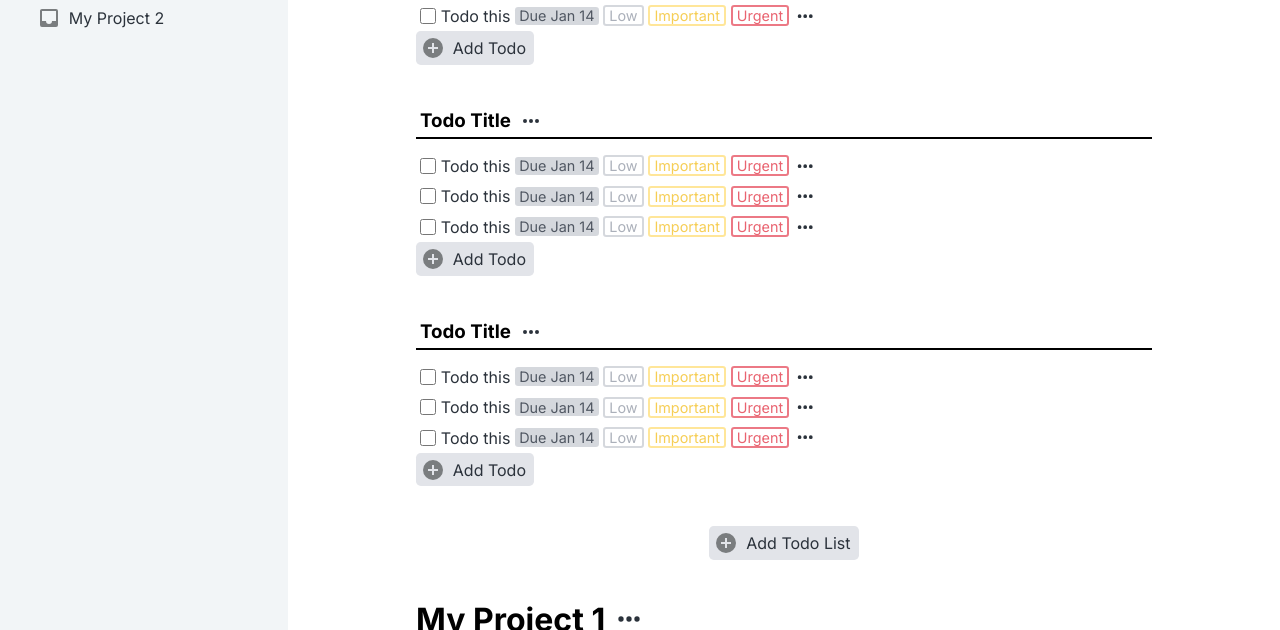
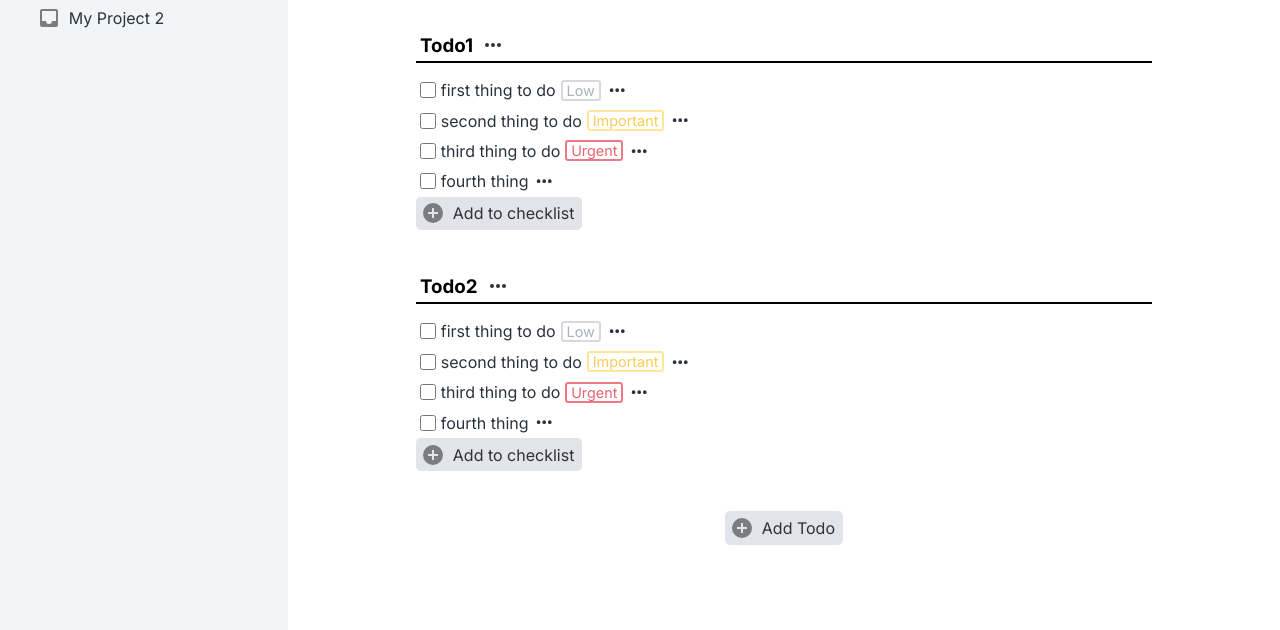
Before and after one commit to daniel-a-r/odin-todo, a website built with webpack: page src/template.html in a window 1280 px wide. Both pictures are taken after a click on the button "My Project 1". Shown: the part 170-800 px from the top of the page. Built offline with nearby package versions, Linux system fonts and the light colour scheme.

Commit message:
add function to create button to add todo

```diff
--- a/src/htmlBuilder.js
+++ b/src/htmlBuilder.js
@@ -56,9 +56,9 @@ export const createProjectSection = (project) => {
   const main = document.querySelector('main');
   const projectHeader = createProjectHeader(project.title, project.desc);
   const todoContainer = createTodoContainter(project.todoList);
-  // const addTodoButton
+  const addTodoButton = createAddTodoButton();
 
-  main.append(projectHeader, todoContainer);
+  main.append(projectHeader, todoContainer, addTodoButton);
 };
 
 const createProjectHeader = (projecTitle, projectDesc) => {
@@ -279,3 +279,16 @@ const createAddToChecklistButton = () => {
 
   return button;
 }
+
+const createAddTodoButton = () => {
+  const button = document.createElement('button');
+  button.classList.add('add-button', 'add-todo', 'button-container');
+
+  const plusCircle = createPlusCircle();
+  const para = document.createElement('p');
+  para.textContent = 'Add Todo';
+
+  button.append(plusCircle, para);
+
+  return button;
+}
--- a/src/template.html
+++ b/src/template.html
@@ -41,7 +41,7 @@
       </div>
     </div> -->
 
-    <div class="todo-container">
+    <!-- <div class="todo-container">
       <div class="todo">
         <div class="todo-title">
           <h3>Todo Title</h3>
@@ -383,14 +383,14 @@
           <p>Add Todo</p>
         </button>
       </div>
-    </div>
+    </div> -->
 
-    <button class="add-button add-todo button-container">
+    <!-- <button class="add-button add-todo button-container">
       <svg xmlns="http://www.w3.org/2000/svg" viewBox="0 0 24 24" class="plus-circle">
         <path d="M17,13H13V17H11V13H7V11H11V7H13V11H17M12,2A10,10 0 0,0 2,12A10,10 0 0,0 12,22A10,10 0 0,0 22,12A10,10 0 0,0 12,2Z" />
       </svg>
       <p>Add Todo List</p>
-    </button>
+    </button> -->
   </main>
 
   <dialog class="edit-project">
```
